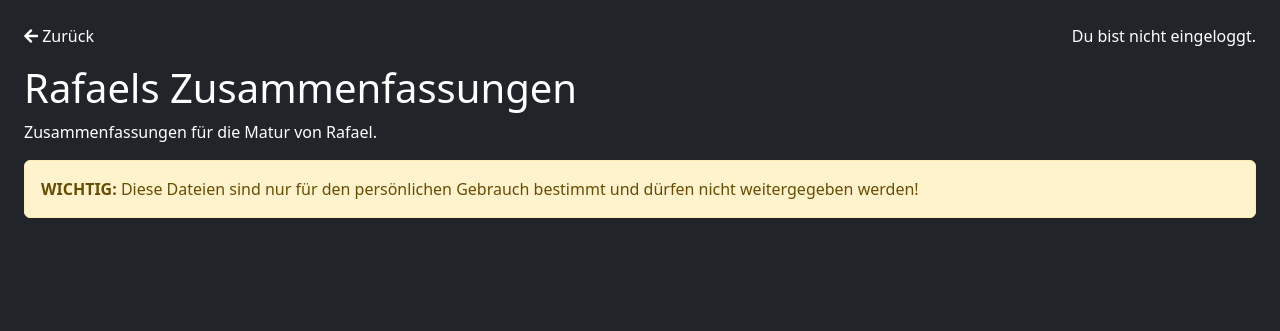
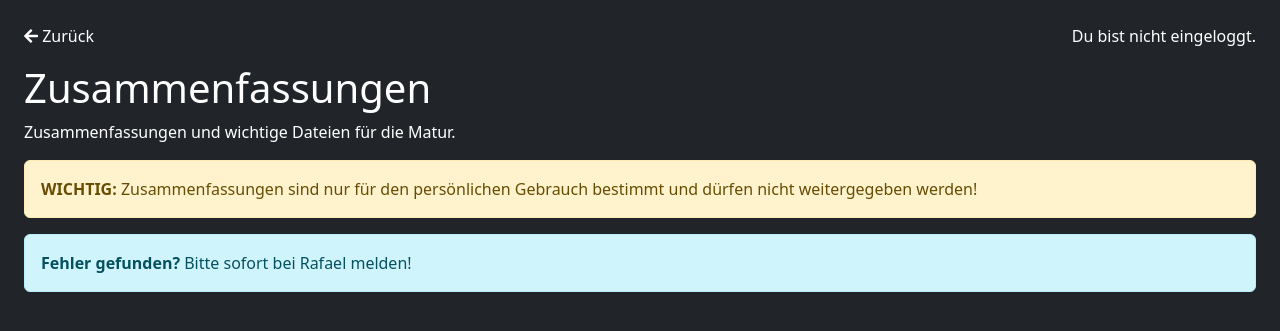
Before and after one commit to rafaelurben/django-gymburgdorf, a Django app: template gymburgdorf/templates/gymburgdorf/23h/summaries.html in a window 1280 px wide. Shown: the top 331 px of the page. Run offline with Django 3.2, Linux system fonts and the light colour scheme; the template is opened without the code that fills it, so the values that code supplies are empty; some libraries are stand-ins or nearby versions.

Commit message:
Updated summaries page

```diff
--- a/gymburgdorf/templates/gymburgdorf/23h/summaries.html
+++ b/gymburgdorf/templates/gymburgdorf/23h/summaries.html
@@ -1,19 +1,21 @@
 {% extends 'gymburgdorf/23h/base.html' %}
 
-{% block title %}Rafaels Zusammenfassungen{% endblock title %}
+{% block title %}Zusammenfassungen{% endblock title %}
 
 {% block heading %}
-    <h1>Rafaels Zusammenfassungen</h1>
+    <h1>Zusammenfassungen</h1>
 {% endblock heading %}
 
 {% block content %}
 
-    <p>Zusammenfassungen für die Matur von Rafael.</p>
+    <p>Zusammenfassungen und wichtige Dateien für die Matur.</p>
 
     <div class="alert alert-warning" role="alert">
-        <strong>WICHTIG:</strong> Diese Dateien sind nur für den persönlichen Gebrauch bestimmt und dürfen nicht weitergegeben werden!
+        <strong>WICHTIG:</strong> Zusammenfassungen sind nur für den persönlichen Gebrauch bestimmt und dürfen nicht weitergegeben werden!
     </div>
-
+    <div class="alert alert-info" role="alert">
+        <strong>Fehler gefunden?</strong> Bitte sofort bei Rafael melden!
+    </div>
 
     <div id="content">
 
@@ -42,7 +44,10 @@
                     let subjectHeading = document.createElement("h2");
                     subjectHeading.innerText = subject.title;
                     subjectDiv.appendChild(subjectHeading);
-                    accordion = document.createElement("div");
+                    let subjectDescription = document.createElement("p");
+                    subjectDescription.innerText = subject.description || "";
+                    subjectDiv.appendChild(subjectDescription);
+                    let accordion = document.createElement("div");
                     accordion.classList.add("accordion");
                     accordion.classList.add("my-3")
                     accordion.id = "accordion-" + i;
@@ -91,7 +96,7 @@
                         let url = BASEURL + subject.path + "/" + summary.file;
 
                         let description = document.createElement("p");
-                        description.innerText = summary.description;
+                        description.innerText = summary.description || "";
                         accordionBody.appendChild(description);
 
                         /*
```
